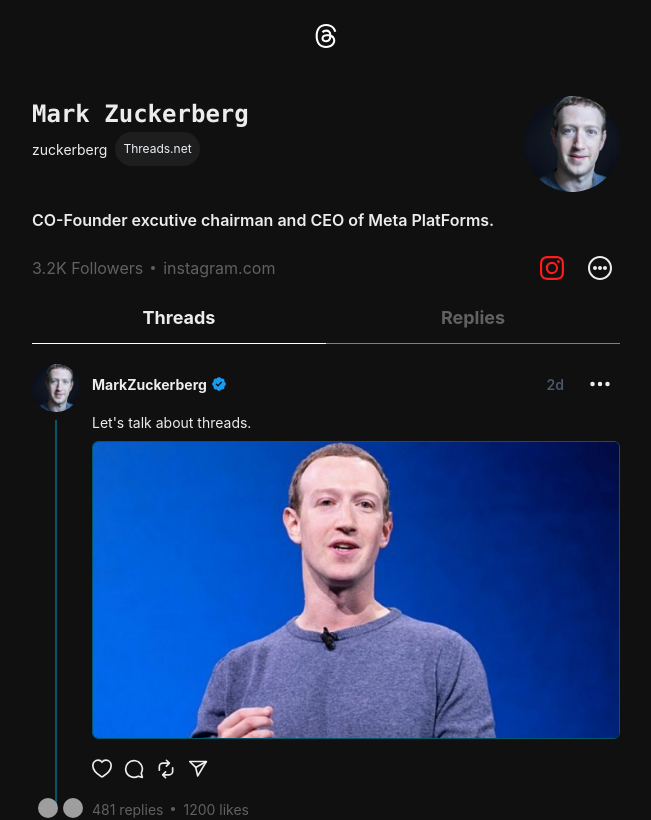
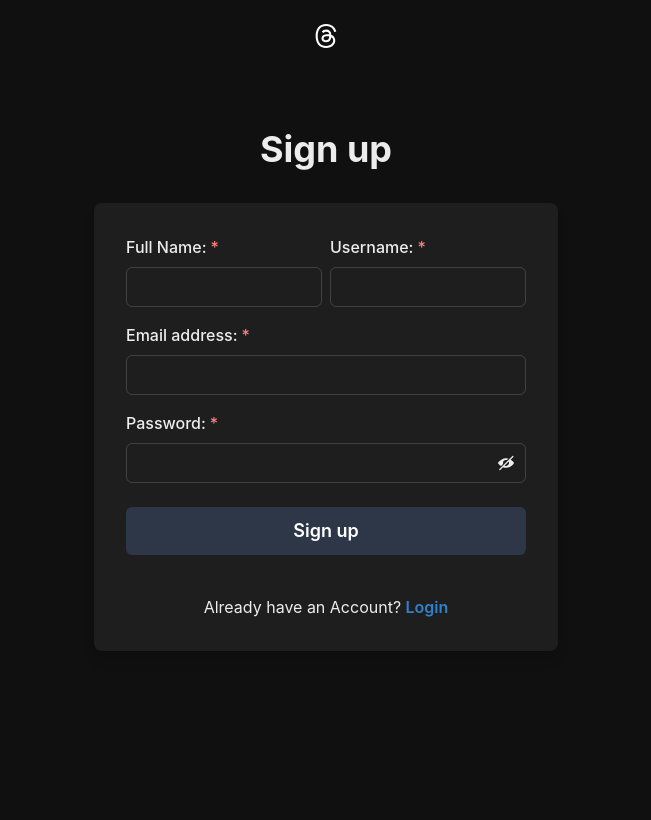
Before and after one commit to mohammadalnseirat/thread-clone, a React (Vite) app in the folder client/: page /auth in a window 1280 px wide. Shown: the top 820 px of the page, without its empty margins (314-965 px from the left). Built offline with nearby package versions, Linux system fonts and the light colour scheme; grey boxes are pictures that could not be loaded.

Commit message:
Create Sign Up Card Component UI

```diff
--- a/client/package.json
+++ b/client/package.json
@@ -10,6 +10,7 @@
     "preview": "vite preview"
   },
   "dependencies": {
+    "@chakra-ui/icons": "^2.2.4",
     "@chakra-ui/react": "^2.9.5",
     "@emotion/react": "^11.13.3",
     "@emotion/styled": "^11.13.0",
--- a/client/src/App.jsx
+++ b/client/src/App.jsx
@@ -1,22 +1,24 @@
-import {  Container } from '@chakra-ui/react'
-import { Route, Routes } from 'react-router-dom'
-import React from 'react'
-import UserPage from './pages/UserPage'
-import PostPage from './pages/PostPage'
-import Header from './Components/Header'
-import HomePage from './pages/HomePage'
+import { Container } from "@chakra-ui/react";
+import { Route, Routes } from "react-router-dom";
+import React from "react";
+import UserPage from "./pages/UserPage";
+import PostPage from "./pages/PostPage";
+import Header from "./Components/Header";
+import HomePage from "./pages/HomePage";
+import AuthPage from "./pages/AuthPage";
 
 const App = () => {
   return (
-    <Container maxW='620px'>
-      <Header/>
+    <Container maxW="620px">
+      <Header />
       <Routes>
-        <Route path='/' element={<HomePage/>}/>
-        <Route path='/:username' element={<UserPage/>}/>
-        <Route path='/:username/post/:pId' element={<PostPage/>}/>
+        <Route path="/" element={<HomePage />} />
+        <Route path="/auth" element={<AuthPage />} />
+        <Route path="/:username" element={<UserPage />} />
+        <Route path="/:username/post/:pId" element={<PostPage />} />
       </Routes>
     </Container>
-  )
-}
+  );
+};
 
-export default App
+export default App;
--- /dev/null
+++ b/client/src/Components/SignupCard.jsx
@@ -0,0 +1,104 @@
+"use client";
+
+import {
+  Flex,
+  Box,
+  FormControl,
+  FormLabel,
+  Input,
+  InputGroup,
+  HStack,
+  InputRightElement,
+  Stack,
+  Button,
+  Heading,
+  Text,
+  useColorModeValue,
+  Link,
+} from "@chakra-ui/react";
+import { useState } from "react";
+import { ViewIcon, ViewOffIcon } from "@chakra-ui/icons";
+
+export default function SignupCard() {
+  const [showPassword, setShowPassword] = useState(false);
+
+  return (
+    <Flex align={"center"} justify={"center"}>
+      <Stack spacing={8} mx={"auto"} maxW={"lg"} py={8} px={6}>
+        <Stack align={"center"}>
+          <Heading fontSize={"4xl"} textAlign={"center"}>
+            Sign up
+          </Heading>
+        </Stack>
+        <Box
+          rounded={"lg"}
+          bg={useColorModeValue("white", "gray.dark")}
+          boxShadow={"lg"}
+          p={8}
+        >
+          <Stack spacing={4}>
+            <HStack>
+              <Box>
+                <FormControl isRequired>
+                  <FormLabel>Full Name:</FormLabel>
+                  <Input type="text" />
+                </FormControl>
+              </Box>
+              <Box>
+                <FormControl isRequired>
+                  <FormLabel>Username:</FormLabel>
+                  <Input type="text" />
+                </FormControl>
+              </Box>
+            </HStack>
+            <FormControl isRequired>
+              <FormLabel>Email address:</FormLabel>
+              <Input type="email" />
+            </FormControl>
+            <FormControl isRequired>
+              <FormLabel>Password:</FormLabel>
+              <InputGroup>
+                <Input type={showPassword ? "text" : "password"} />
+                <InputRightElement h={"full"}>
+                  <Button
+                    variant={"ghost"}
+                    onClick={() =>
+                      setShowPassword((showPassword) => !showPassword)
+                    }
+                  >
+                    {showPassword ? <ViewIcon /> : <ViewOffIcon />}
+                  </Button>
+                </InputRightElement>
+              </InputGroup>
+            </FormControl>
+            <Stack spacing={10} pt={2}>
+              <Button
+                loadingText="Submitting"
+                size="lg"
+                bg={useColorModeValue("gray.600", "gray.700")}
+                color={"white"}
+                _hover={{
+                  bg: useColorModeValue("gray.700", "gray.800"),
+                }}
+              >
+                Sign up
+              </Button>
+            </Stack>
+            <Stack pt={6}>
+              <Text align={"center"}>
+                Already have an Account?{" "}
+                <Link
+                  color={"blue.500"}
+                  fontWeight={"semibold"}
+                  fontSize={"md"}
+                >
+                  Login
+                </Link>
+              </Text>
+            </Stack>
+          </Stack>
+        </Box>
+      </Stack>
+    </Flex>
+  );
+}
--- /dev/null
+++ b/client/src/pages/AuthPage.jsx
@@ -0,0 +1,12 @@
+import React from 'react'
+import SignupCard from '../Components/SignupCard'
+
+const AuthPage = () => {
+  return (
+    <>
+    <SignupCard/>
+    </>
+  )
+}
+
+export default AuthPage
```
Also changed, not shown: 1 other file (tests, documents, lock files or other folders).
